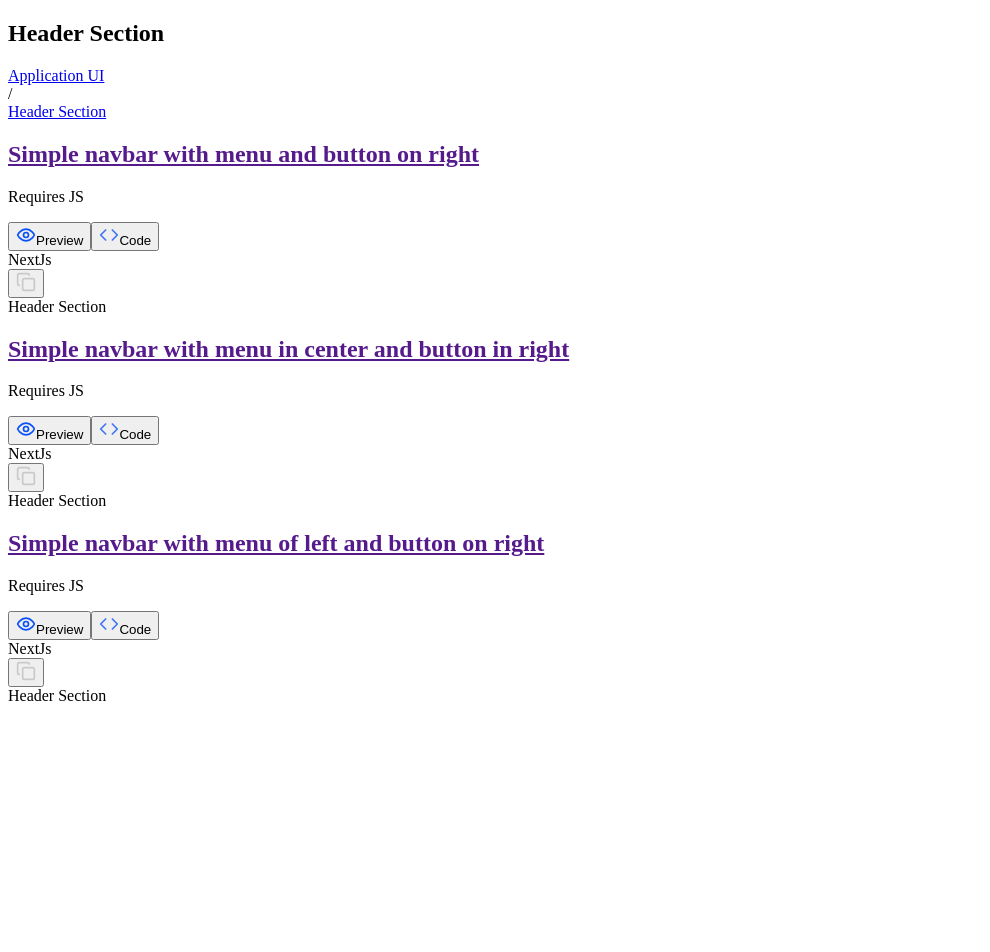
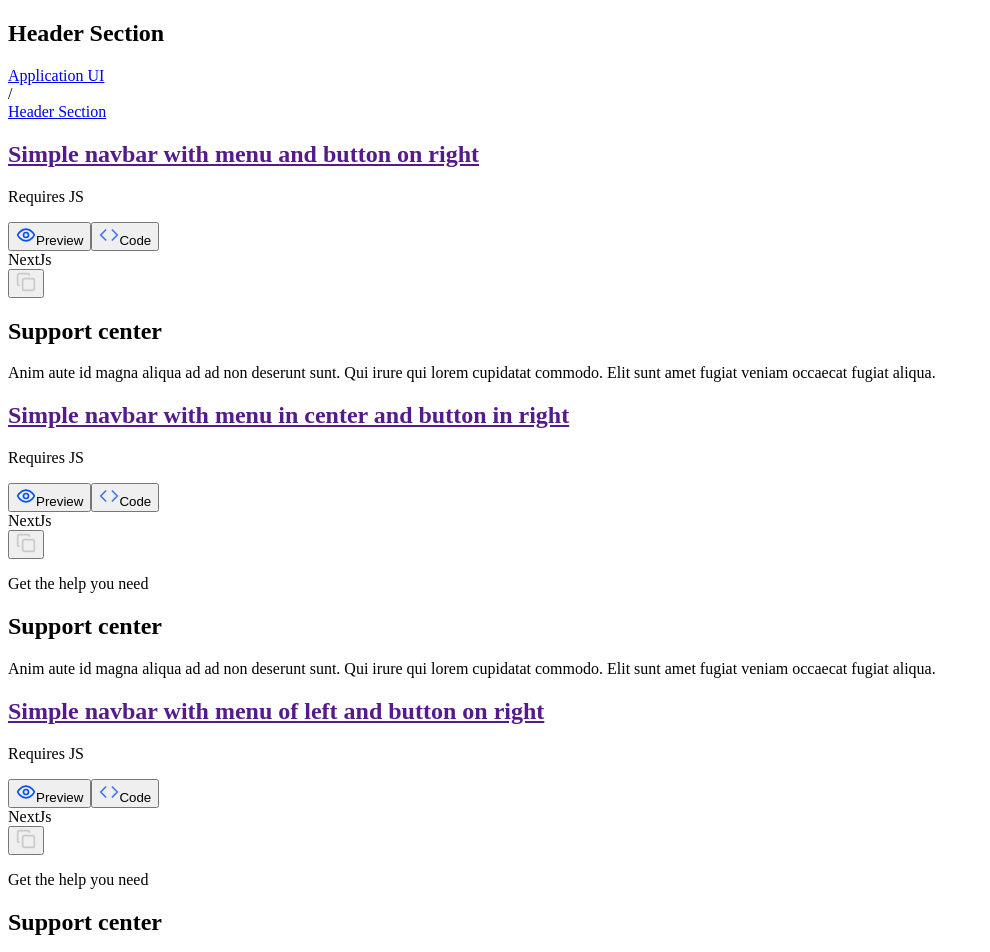
Before and after one commit to in-deepaknegi/cnippet-ui-v1.0.1, a Next.js app: page /ui/header/Hero in a window 1280 px wide. Shown: the top 952 px of the page, without its empty margins (0-990 px from the left). Before the commit the page ends 800 px from the top, so only its background shows below. Built offline with nearby package versions, Linux system fonts and the light colour scheme.

Commit message:
updated header section component

```diff
--- a/pages/ui/header/Hero.jsx
+++ b/pages/ui/header/Hero.jsx
@@ -71,8 +71,13 @@ const Hero = () => {
                             <div className='col-span-2 row-start-2 min-w-0 mt-3'>
                                 {activeTab1 === 0 ? (
                                     <>
-                                        <section className='border rounded-2xl'>
-                                            Header Section
+                                        <section className='bg-white px-6 py-24 lg:py-32 lg:px-8 border rounded-2xl'>
+                                            <div className='mx-auto max-w-2xl text-center'>
+                                                <h2 className='text-4xl font-bold tracking-tight text-gray-900 sm:text-6xl '>Support center</h2>
+                                                <p className='mt-6 text-lg leading-8 text-gray-600'>
+                                                    Anim aute id magna aliqua ad ad non deserunt sunt. Qui irure qui lorem cupidatat commodo. Elit sunt amet fugiat veniam occaecat fugiat aliqua.
+                                                </p>
+                                            </div>
                                         </section>
                                     </>
                                 ) : (
@@ -121,8 +126,16 @@ const Hero = () => {
                             <div className='col-span-2 row-start-2 min-w-0 mt-3'>
                                 {activeTab2 === 0 ? (
                                     <>
-                                        <section className='border rounded-2xl'>
-                                            Header Section
+                                        <section className='bg-white px-6 py-24 lg:py-32 lg:px-8 border rounded-2xl'>
+                                            <div className='mx-auto max-w-2xl text-center'>
+                                                <p className='text-base font-semibold leading-7 text-blue-700'>
+                                                    Get the help you need
+                                                </p>
+                                                <h2 className='mt-2 text-4xl font-bold tracking-tight text-gray-900 sm:text-6xl'>Support center</h2>
+                                                <p className='mt-6 text-lg leading-8 text-gray-600'>
+                                                    Anim aute id magna aliqua ad ad non deserunt sunt. Qui irure qui lorem cupidatat commodo. Elit sunt amet fugiat veniam occaecat fugiat aliqua.
+                                                </p>
+                                            </div>
                                         </section>
                                     </>
                                 ) : (
@@ -171,8 +184,16 @@ const Hero = () => {
                             <div className='col-span-2 row-start-2 min-w-0 mt-3'>
                                 {activeTab3 === 0 ? (
                                     <>
-                                        <section className='border rounded-2xl'>
-                                            Header Section
+                                        <section className='bg-white px-6 py-24 lg:py-32 lg:px-8 border rounded-2xl'>
+                                            <div className='max-w-2xl text-left'>
+                                                <p className='text-base font-semibold leading-7 text-blue-700'>
+                                                    Get the help you need
+                                                </p>
+                                                <h2 className='mt-2 text-4xl font-bold tracking-tight text-gray-900 sm:text-6xl'>Support center</h2>
+                                                <p className='mt-6 text-lg leading-8 text-gray-600'>
+                                                    Anim aute id magna aliqua ad ad non deserunt sunt. Qui irure qui lorem cupidatat commodo. Elit sunt amet fugiat veniam occaecat fugiat aliqua.
+                                                </p>
+                                            </div>
                                         </section>
                                     </>
                                 ) : (
```
